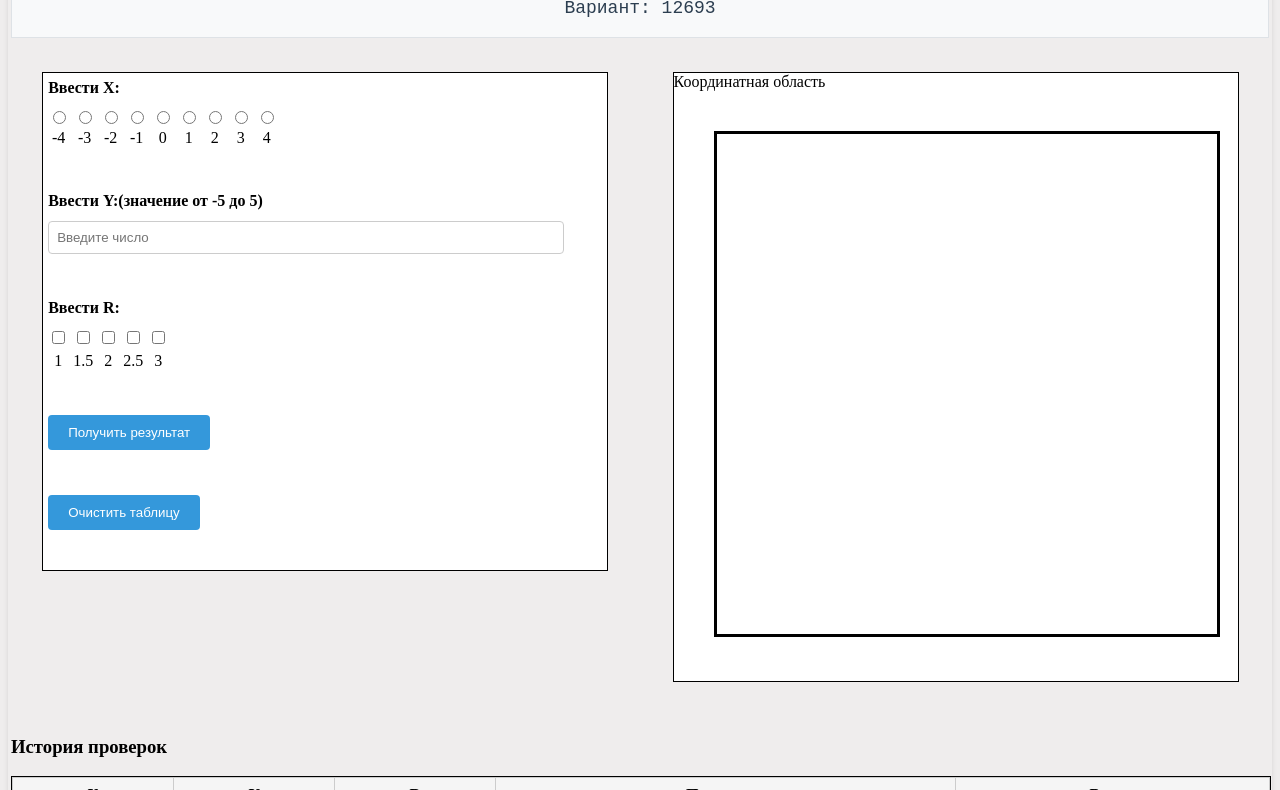
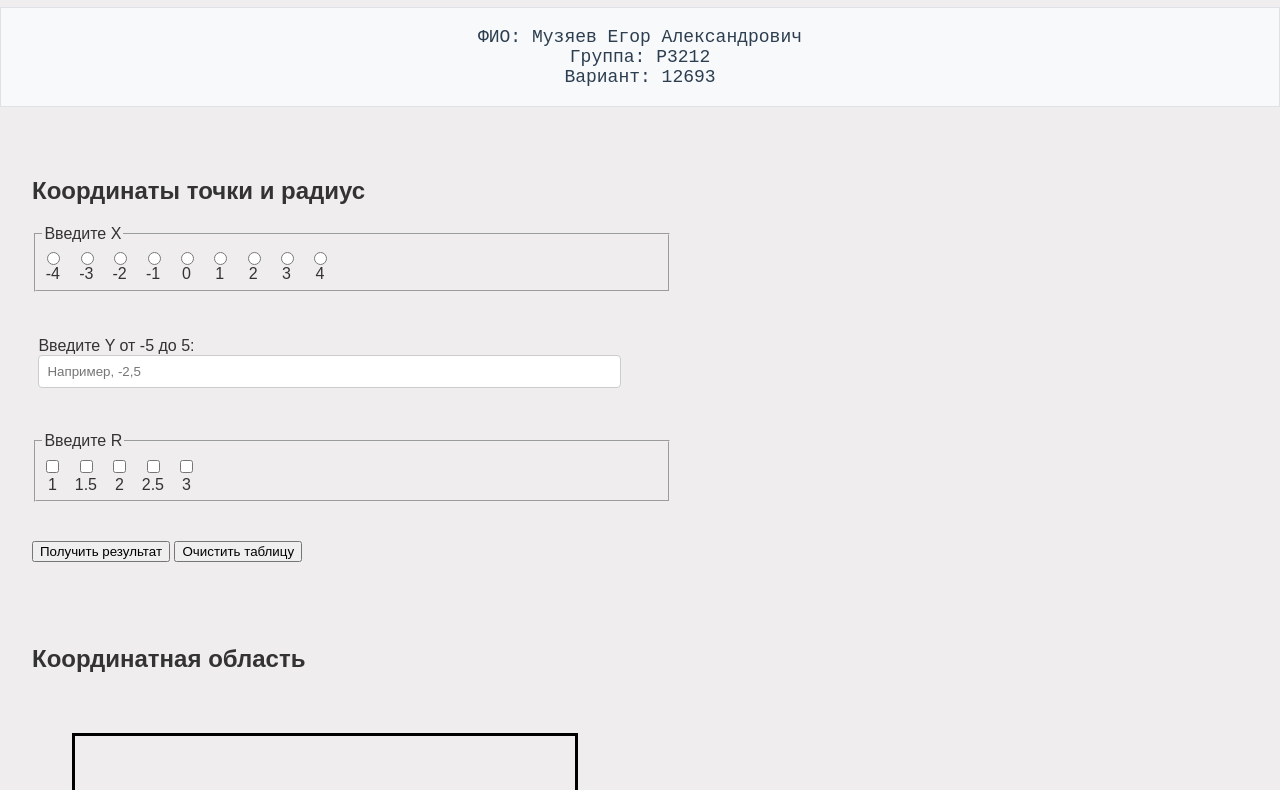
Before and after one commit to Skailez/veb_lab_1, a website: page index.html in a window 1280 px wide. Shown: the part 73-863 px from the top of the page. Drawn offline with Linux system fonts and the light colour scheme.

```diff
--- a/index.html
+++ b/index.html
@@ -1,111 +1,101 @@
-<!DOCTYPE html>
+<!doctype html>
 <html lang="ru">
   <head>
-  <meta charset="UTF-8">
-  <meta name="viewport" content="width=device-width, initial-scale=1.0">
-  <link rel="stylesheet" href="styles/style.css">
+    <meta charset="UTF-8" />
+    <meta name="viewport" content="width=device-width, initial-scale=1.0" />
+    <link rel="stylesheet" href="styles/style.css" />
     <title>lab_1</title>
   </head>
   <body>
-  <table id="main-layout">
-    <thead>
-      <tr>
-        <td id="header" colspan="2">
-          <div class="student-info">
+    <div id="main-layout">
+      <header id="header">
+        <h1>Проверка попадания точки в область</h1>
+        <p class="student-info">
+          ФИО: Музяев Егор Александрович<br />
+          Группа: P3212<br />
+          Вариант: 12693
+        </p>
+      </header>
 
-            ФИО: Музяев Егор Александрович  <br>
-              Группа: P3212 <br>
-              Вариант: 12693
+      <main id="content">
+        <section id="content-left">
+          <h2>Координаты точки и радиус</h2>
+          <form id="coordinates-form">
+            <fieldset class="form-group">
+              <legend>Введите X</legend>
 
+              <div class="radio-group">
+                <label> <input type="radio" name="x-val" value="-4" required />-4</label>
+                <label> <input type="radio" name="x-val" value="-3" />-3</label>
+                <label> <input type="radio" name="x-val" value="-2" />-2</label>
+                <label> <input type="radio" name="x-val" value="-1" />-1</label>
+                <label> <input type="radio" name="x-val" value="0" />0</label>
+                <label> <input type="radio" name="x-val" value="1" />1</label>
+                <label> <input type="radio" name="x-val" value="2" />2</label>
+                <label> <input type="radio" name="x-val" value="3" />3</label>
+                <label> <input type="radio" name="x-val" value="4" />4</label>
               </div>
-        </td>
-      </tr>
-    </thead>
-    <tbody>
-      <tr>
-        <td id="content-left">
-          <div class="form-block">
-            <form id="coordinates-form">
+            </fieldset>
             <div class="form-group">
-                <span class="form-label">Ввести X:</span>
-                <div class="radio-group">
-                <label> <input type="radio" name="x-val" value="-4">-4</label>
-                <label> <input type="radio" name="x-val" value="-3">-3</label>
-                <label> <input type="radio" name="x-val" value="-2">-2</label>
-                <label> <input type="radio" name="x-val" value="-1">-1</label>
-                <label> <input type="radio" name="x-val" value="0">0</label>
-                <label> <input type="radio" name="x-val" value="1">1</label>
-                <label> <input type="radio" name="x-val" value="2">2</label>
-                <label> <input type="radio" name="x-val" value="3">3</label>
-                <label> <input type="radio" name="x-val" value="4">4</label>
-                </div>
-              </div>
+              <label for="y-val">Введите Y от -5 до 5:</label>
 
-            <div class="form-group">
-              <label for="y-val" class="form-label">Ввести Y:(значение от -5 до 5)</label>
-              <input type="text" name="y-val" id="y-val" placeholder="Введите число">
-              <br>
+              <input
+                type="text"
+                id="y-val"
+                name="y-val"
+                pattern="-?(?:[0-4](?:[.,][0-9]+)?|5(?:[.,]0+)?)"
+                title="Введите число от -5 до 5"
+                placeholder="Например, -2,5"
+                required
+              />
+
               <span class="error-message" id="y-error"></span>
             </div>
 
+            <fieldset class="form-group">
+              <legend>Введите R</legend>
 
-            <div class="form-group">
-              <span class="form-label">Ввести R:</span>
               <div class="checkbox-group">
-                <label><input type="checkbox" name="r-val" value="1">1</label>
-                <label><input type="checkbox" name="r-val" value="1.5">1.5</label>
-                <label><input type="checkbox" name="r-val" value="2">2</label>
-                <label><input type="checkbox" name="r-val" value="2.5">2.5</label>
-                <label><input type="checkbox" name="r-val" value="3">3</label>
+                <label><input type="checkbox" name="r-val" value="1" />1</label>
+                <label><input type="checkbox" name="r-val" value="1.5" />1.5</label>
+                <label><input type="checkbox" name="r-val" value="2" />2</label>
+                <label><input type="checkbox" name="r-val" value="2.5" />2.5</label>
+                <label><input type="checkbox" name="r-val" value="3" />3</label>
               </div>
               <span class="error-message" id="r-error"></span>
+            </fieldset>
+
+            <div class="form-action">
+              <button type="submit" id="submit-btn">Получить результат</button>
+              <button type="button" id="clear-btn">Очистить таблицу</button>
             </div>
+          </form>
+        </section>
 
-            <div class="form-group">
-              <input type="submit" id="submit-btn" value="Получить результат">
-            </div>
+        <section id="content-right">
+          <h2>Координатная область</h2>
+          <canvas id="canvas">Ваш браузер не поддерживает canvas</canvas>
+        </section>
 
-            <div class="form-group">
-              <input type="button" id="clear-btn" value="Очистить таблицу">
-            </div>
-
-            </form>
-          </div>
-
-        </td>
-        <td id="content-right">
-          <div class="canvas-block" >
-              <span class="canvas-label">Координатная область</span><br>
-          <canvas id="canvas" width="500" height="500">
-          </canvas>
-          </div>
-
-        </td>
-      </tr>
-      <tr>
-        <td id="history" colspan="2">
-          <h3>История проверок</h3>
-
+        <section id="history">
+          <h2>История проверок</h2>
           <div id="scroll">
-          <table  id="result-table">
+            <table id="result-table">
               <thead>
                 <tr>
                   <th>X</th>
                   <th>Y</th>
                   <th>R</th>
                   <th>Попадание</th>
-                <th>Время</th>
+                  <th>Дата и время</th>
                 </tr>
               </thead>
-            <tbody id="result-body">
-            </tbody>
+
+              <tbody id="result-body"></tbody>
             </table>
           </div>
-
-        </td>
-      </tr>
-    </tbody>
-  </table>
-  <script src="script.js"></script>
+        </section>
+      </main>
+    </div>
   </body>
 </html>
--- a/styles/style.css
+++ b/styles/style.css
@@ -1,20 +1,17 @@
-#canvas {
-  width: 500px;
-  height: 500px;
-  border: 3px solid black ;
-  margin: 40px;
+body {
+  background-color: rgb(239 237 237);
+  font-family: Arial, sans-serif;
+  font-size: 16px;
+  color: #333;
+  margin: 0;
+  padding: 0;
 }
 
-.form-block, .canvas-block {
-  border: 1px solid black;
-  background-color: white;
-}
-
-#header .student-info{
+#header > .student-info {
   font-family: "Courier New", Courier, monospace;
   color: #2c3e50;
   font-size: 18px;
-  text-align:center;
+  text-align: center;
   padding: 1.5%;
   background-color: #f8f9fa;
   border: 1px solid #dee2e6;
@@ -23,6 +20,19 @@
 #main-layout {
   width: 100%;
   box-shadow: 0 5px 5px rgb(0 0 0 / 10%);
+}
+
+#canvas {
+  width: 500px;
+  height: 500px;
+  border: 3px solid black;
+  margin: 40px;
+}
+
+.form-block,
+.canvas-block {
+  border: 1px solid black;
+  background-color: white;
 }
 
 #content-left {
@@ -42,26 +52,20 @@
   padding: 1%;
 }
 
-.radio-group, .checkbox-group {
+.radio-group,
+.checkbox-group {
   display: flex;
   flex-wrap: wrap;
-  gap: 5px;
+  gap: 2%;
 }
 
-.radio-group label{
+.radio-group label,
+.checkbox-group label {
   display: flex;
   flex-direction: column;
   align-items: center;
   cursor: pointer;
-  gap: 5px;
-}
-
-.checkbox-group label{
-  display: flex;
-  flex-direction: column;
-  align-items: center;
-  cursor: pointer;
-  gap: 5px;
+  gap: 2%;
 }
 
 .form-label {
@@ -70,18 +74,19 @@
   margin-bottom: 2%;
 }
 
-input[type="text"]{
+input[type="text"] {
   width: 90%;
   padding: 8px;
   border: 1px solid #ccc;
   border-radius: 4px;
 }
 
-input[type="text"]:focus{
-border-color: #3498db;
+input[type="text"]:focus {
+  border-color: #3498db;
 }
 
-input#submit-btn, input#clear-btn {
+input#submit-btn,
+input#clear-btn {
   background-color: #3498db;
   color: white;
   padding: 10px 20px;
@@ -90,27 +95,30 @@
   cursor: pointer;
 }
 
-input#clear-btn:hover , input#submit-btn:hover {
-    background-color: #2980b9;
-    scale: 1.1;
+input#clear-btn:hover,
+input#submit-btn:hover {
+  background-color: #2980b9;
+  scale: 1.1;
 }
 
-#result-table{
+#result-table {
   width: 100%;
   border-collapse: collapse;
 }
 
-#result-table th, result-table td {
+#result-table th,
+result-table td {
   border: 1px solid #000;
   padding: 10px;
   text-align: center;
 }
 
-#result-table th{
+#result-table th {
   background-color: #f2f2f2;
 }
 
-#result-body tr, #result-body td{
+#result-body tr,
+#result-body td {
   border: 1px solid #000;
   padding: 10px;
   text-align: center;
@@ -120,14 +128,16 @@
   width: 100%;
   max-height: 250px;
   overflow-y: auto;
-  border: 1px solid black; }
+  border: 1px solid black;
+}
 
 #result-table {
   width: 100%;
   border-collapse: collapse;
 }
 
-#result-table th, #result-table td {
+#result-table th,
+#result-table td {
   border: 1px solid #ccc;
   padding: 8px 12px;
   text-align: center;
@@ -139,6 +149,11 @@
   top: 0;
 }
 
-body {
-  background-color: rgb(239 237 237);
+.canvas-label {
+  display: block;
+  text-align: center;
+  font-weight: bold;
+  font-size: 18px;
+  margin-top: 2%;
+  margin-bottom: 1%;
 }
```
Also changed, not shown: 1 other file. Lines whose indentation alone changed are shown as unchanged.
